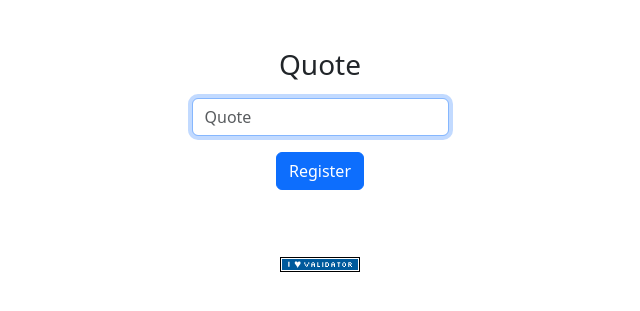
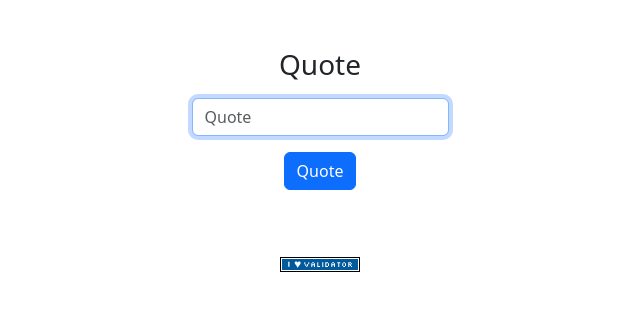
Before and after one commit to kkig/python-finance-web, a Flask app: page /quote in a window 1280 px wide. Shown: the part 76-387 px from the top of the page, without its empty margins (320-960 px from the left). Run offline with Flask 3, Linux system fonts and the light colour scheme; the visitor is signed in with stand-in values (Sample User, id 1); data comes from the database, SQL or seed files in the repository.

Commit message:
Fix button of /quote page from Register to Quote

```diff
--- a/finance/templates/stock/quote.html
+++ b/finance/templates/stock/quote.html
@@ -13,7 +13,7 @@
         type="text"
       />
     </div>
-    <button class="btn btn-primary" type="submit">Register</button>
+    <button class="btn btn-primary" type="submit">Quote</button>
   </form>
 </div>
 {% if quote %}
```
